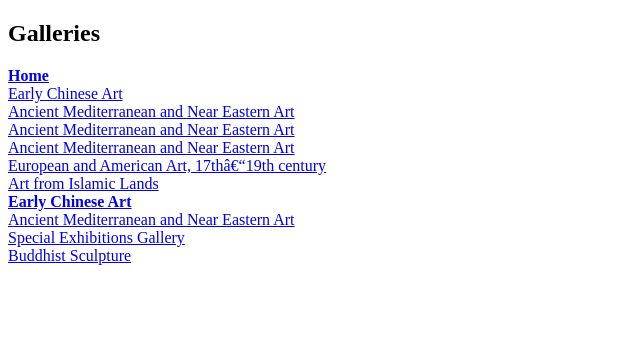
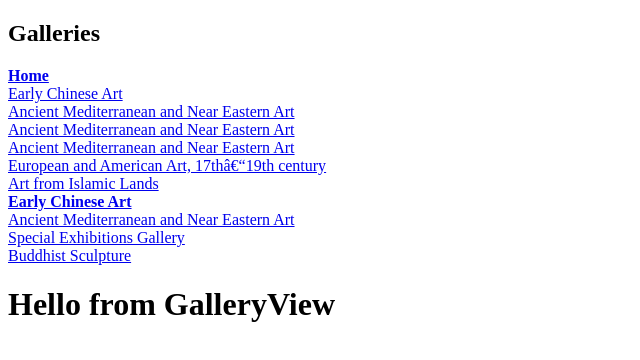
Before and after one commit to camachoo1/W10D5, a React (Create React App) app: page /galleries/1600 in a window 1280 px wide. Shown: the top 360 px of the page, without its empty margins (0-640 px from the left). Built offline with nearby package versions, Linux system fonts and the light colour scheme.

Commit message:
added galleryview component - need to finish

```diff
--- a/src/App.jsx
+++ b/src/App.jsx
@@ -1,4 +1,5 @@
 import GalleryNavigation from './components/GalleryNavigation';
+import GalleryView from './components/GalleryView';
 import harvardArt from './data/harvardArt';
 import { Route } from "react-router-dom";
 import { Switch } from 'react-router-dom'
@@ -8,6 +9,9 @@ function App() {
   return (
     <div>
       <GalleryNavigation galleries={harvardArt.records} />
+      <Switch>
+        <Route path="/galleries/:galleryId" component={GalleryView} />
+      </Switch>
     </div>
   )
 }
--- /dev/null
+++ b/src/components/GalleryView/index.jsx
@@ -0,0 +1,7 @@
+
+
+const GalleryView = () => {
+  return (<h1>Hello from GalleryView</h1>)
+}
+
+export default GalleryView
```
